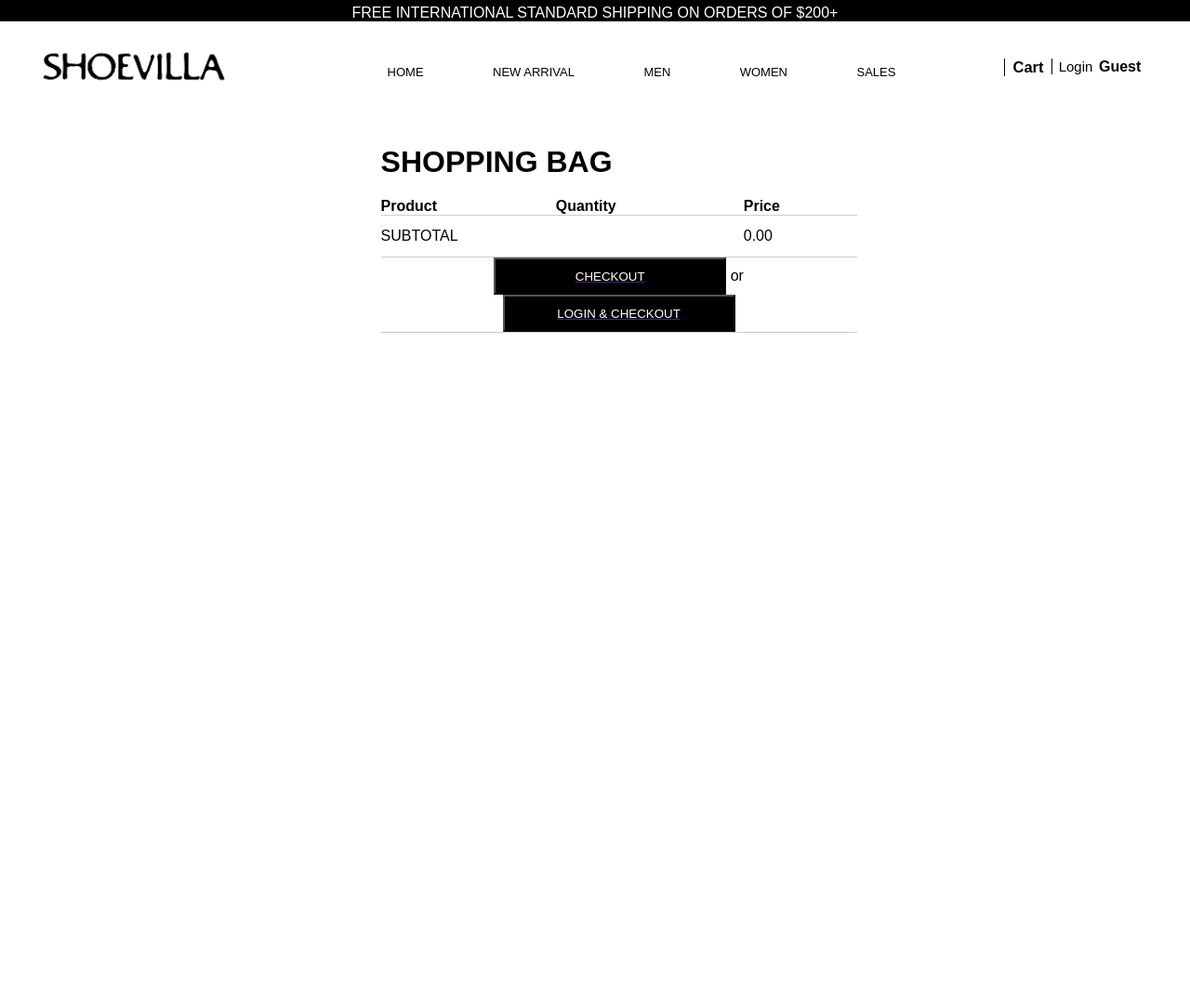
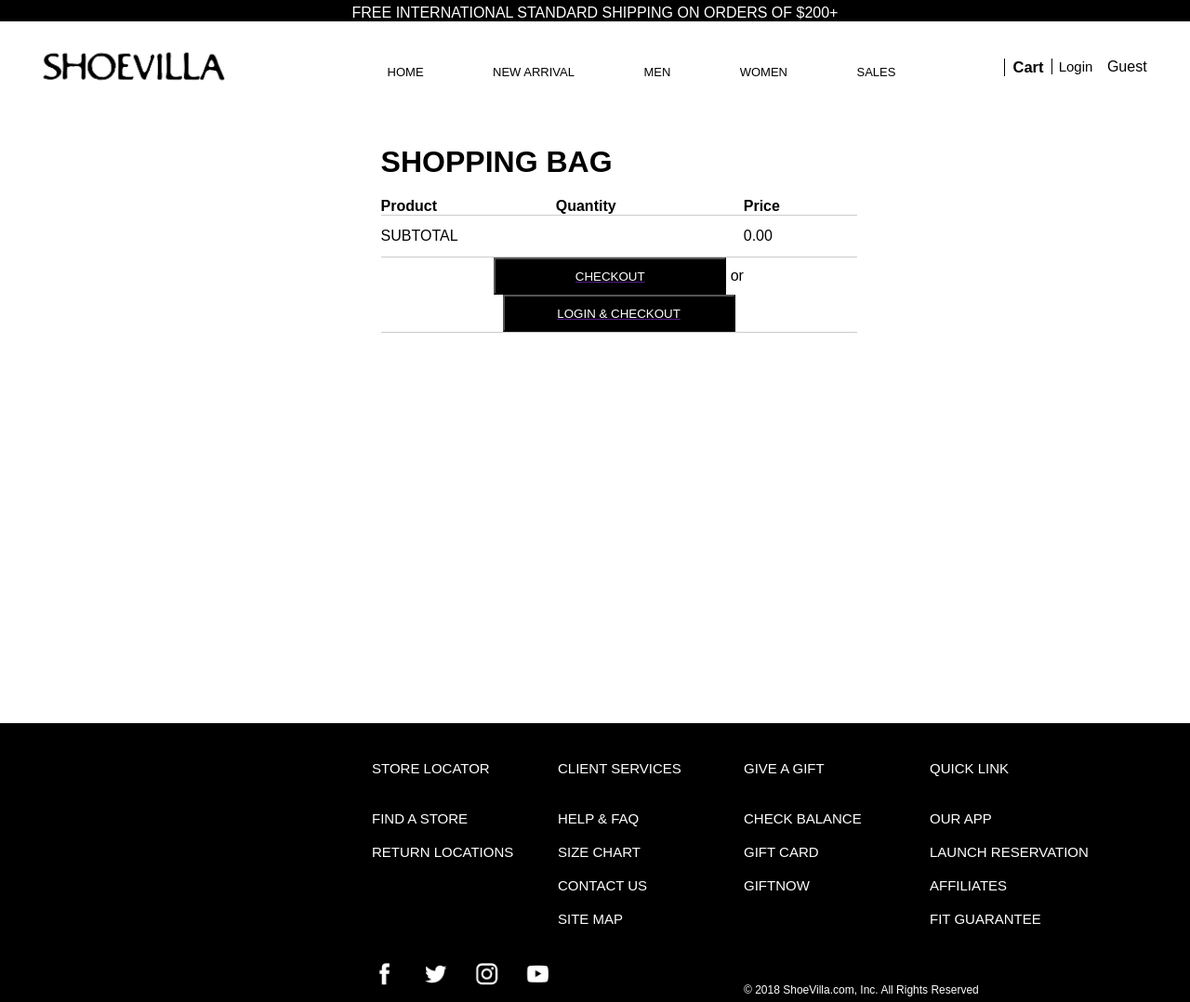
Before and after one commit to desmondkz/EE4717_ShoeVilla, a PHP site: page /cart.php in a window 1280 px wide. Shown: the whole page at 93% size. Before the commit the page ends 358 px from the top, so only its background shows below. Run offline with PHP 8.4, Linux system fonts and the light colour scheme.

Commit message:
Update cart.php to include footer

```diff
--- a/cart.php
+++ b/cart.php
@@ -43,11 +43,12 @@ if (isset($_POST['id']) && isset($_POST['size'])) {
                 <li class="active"><a href="cart.php">Cart</a></li>
                 <?php
                     if (isset($_SESSION['username'])) {
+                        echo '&nbsp &nbsp';
                         echo $_SESSION['username'];
                         echo '<li><a href="logout.php">Logout</a></li>';
                     }
                     else {
-                        echo '<strong>Guest</strong>';
+                        echo '&nbsp Guest';
                         echo '<li><a href="login.php">Login</a></li>';
                     }
                 ?>
@@ -147,5 +148,41 @@ if (isset($_POST['id']) && isset($_POST['size'])) {
                 </tbody>
             </table>
     </div>
+
+    <!--Footer Area-->
+    <div class="footer">
+        <div class="footer_sub_1">
+            <p><a href=""> STORE LOCATOR </a></p><br><br>
+            <p><a href=""> FIND A STORE </a></p><br>
+            <p><a href=""> RETURN LOCATIONS </a></p>
+        </div>
+        <div class="footer_sub_2">
+            <p><a href=""> CLIENT SERVICES</a></p><br><br>
+            <p><a href=""> HELP & FAQ </a></p><br>
+            <p><a href=""> SIZE CHART </a></p><br>
+            <p><a href=""> CONTACT US </a></p><br>
+            <p><a href=""> SITE MAP </a></p>
+        </div>
+        <div class="footer_sub_3">
+            <p><a href=""> GIVE A GIFT </a></p><br><br>
+            <p><a href=""> CHECK BALANCE </a></p><br>
+            <p><a href=""> GIFT CARD </a></p><br>
+            <p><a href=""> GIFTNOW </a></p>
+        </div>
+        <div class="footer_sub_4">
+            <p><a href=""> QUICK LINK </a></p><br><br>
+            <p><a href=""> OUR APP </a></p><br>
+            <p><a href=""> LAUNCH RESERVATION </a></p><br>
+            <p><a href=""> AFFILIATES </a></p><br>
+            <p><a href=""> FIT GUARANTEE </a></p>
+        </div>
+        <div class="footer_social">
+            <a href=""><img src="images/social.PNG" style="width:200px;height:40px;"></a>
+        </div>
+        <div class="footer_copyright">
+            <p>© 2018 ShoeVilla.com, Inc. All Rights Reserved</p>
+        </div>
+    </div>
+
 </body>
 </html>
```
